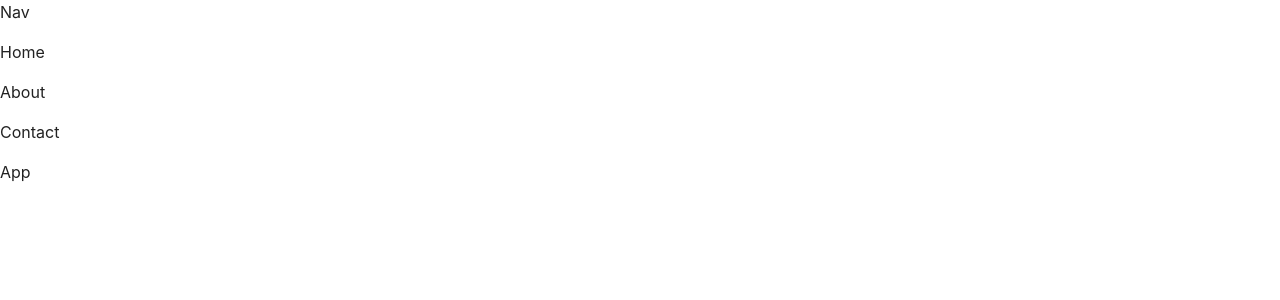
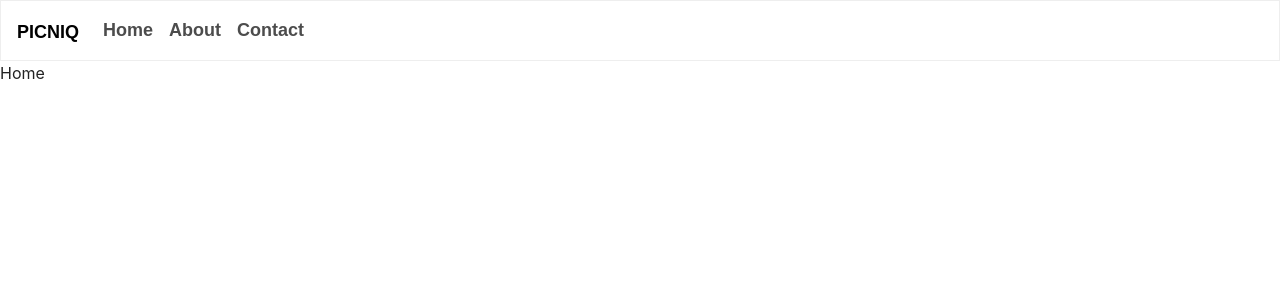
Before and after one commit to JPBrickhouse/picniqtwo, a React (Create React App) app in the folder client/: page / in a window 1280 px wide. Shown: the top 300 px of the page. Built offline with nearby package versions, Linux system fonts and the light colour scheme; no server answers; a web font is replaced by a local one.

Commit message:
Navigation bar success with links to react router switch components

```diff
--- a/client/package.json
+++ b/client/package.json
@@ -4,9 +4,13 @@
   "private": true,
   "proxy": "http://localhost:3001/",
   "dependencies": {
+    "@material-ui/core": "^4.11.3",
+    "@material-ui/icons": "^4.11.2",
     "axios": "^0.21.1",
+    "bootstrap": "^4.6.0",
     "dotenv": "^8.2.0",
     "react": "^16.13.1",
+    "react-bootstrap": "^1.4.3",
     "react-dom": "^16.13.1",
     "react-router-dom": "^5.1.2",
     "react-scripts": "3.4.3",
--- a/client/src/App.js
+++ b/client/src/App.js
@@ -1,40 +1,40 @@
 import React from "react";
 
 // Importing the various components
-import Nav from "./Nav"
+import ApplicationNavigation from "./ApplicationNavigation"
 import Home from "./Home"
 import About from "./About"
 import Contact from "./Contact"
 
+// Importing reacter router dom
+import { BrowserRouter, Switch, Route, Link } from "react-router-dom";
 
+// The application function
+function App() {
+  return (
+    <BrowserRouter>
+      <div>
 
-function App() {
+        <ApplicationNavigation />
 
+        <Switch>
+          <Route path="/contact">
+            <Contact />
+          </Route>
 
+          <Route path="/about">
+            <About />
+          </Route>
 
+          <Route path="/">
+            <Home />
+          </Route>
+        </Switch>
 
-
-  return (
-    <div>
-      {/* Navigation Bar */}
-      <Nav/>
-
-      {/* START of Router Switch to switch between home, about, contact */}
-      {/* Home */}
-      <Home/>
-
-      {/* About */}
-      <About/>
-
-      {/* Contact */}
-      <Contact/>
-      {/* END of Router Switch to switch between home, about, contact */}
-
-      {/* Placeholder text */}
-      <p>App</p>
-
-    </div>
+      </div>
+    </BrowserRouter>
   );
 }
 
+// Exporting the application function
 export default App;
--- /dev/null
+++ b/client/src/ApplicationNavigation.js
@@ -0,0 +1,31 @@
+// Importing React
+import React from 'react';
+
+// Importing components from React-Bootstrap
+import Nav from 'react-bootstrap/Nav'
+import Navbar from 'react-bootstrap/Navbar'
+
+// Importing reacter router dom
+import { BrowserRouter, Route, Link } from 'react-router-dom'
+
+// the Navigation function, aka, the Navigation Bar component
+const ApplicationNavigation = () => {
+    return (
+        <div>
+            <Navbar bg="light" expand="lg">
+                <Navbar.Brand as={Link} to="/">Picniq</Navbar.Brand>
+                <Navbar.Toggle aria-controls="basic-navbar-nav" />
+                <Navbar.Collapse id="basic-navbar-nav">
+                    <Nav className="mr-auto">
+                        <Nav.Link as={Link} to="/">Home</Nav.Link>
+                        <Nav.Link as={Link} to="/about">About</Nav.Link>
+                        <Nav.Link as={Link} to="/contact">Contact</Nav.Link>
+                    </Nav>
+                </Navbar.Collapse>
+            </Navbar>
+        </div>
+    );
+}
+
+// Exporting the Navigation Bar
+export default ApplicationNavigation;
--- a/client/src/Home.js
+++ b/client/src/Home.js
@@ -10,13 +10,13 @@ const Home = () => {
     // Move the Zomato call out of the useEffect and into a function
     // (The function will get called when the submit button is pushed)
     // For now, it exists in useEffect and only gets called once when the page loads
-    useEffect(() => {
-        // Using fetch to call the Zomato API
-        fetch("/api/externalRoutes/zomatoSearch")
-            .then(response => response.json())
-            .catch(error => console.log(error))
-            .then(data => console.log(data))
-    }, [])
+    // useEffect(() => {
+    //     // Using fetch to call the Zomato API
+    //     fetch("/api/externalRoutes/zomatoSearch")
+    //         .then(response => response.json())
+    //         .catch(error => console.log(error))
+    //         .then(data => console.log(data))
+    // }, [])
 
     return (
         <div>
--- a/client/src/Nav.js
+++ /dev/null
@@ -1,21 +0,0 @@
-import React from "react";
-
-const Nav = () => {
-    return (
-        <div>
-
-            {/* Logo Image, which links to Home route */}
-
-            {/* App Title, which links to Home route */}
-
-            {/* About, which links to About route */}
-
-            {/* Contact, which links to Contact route */}
-
-            {/* Placeholder text */}
-            <p>Nav</p>
-        </div>
-    );
-}
-
-export default Nav;
--- a/package.json
+++ b/package.json
@@ -20,11 +20,15 @@
     "nodemon": "^1.18.7"
   },
   "dependencies": {
+    "@material-ui/core": "^4.11.3",
+    "@material-ui/icons": "^4.11.2",
     "axios": "^0.21.1",
+    "bootstrap": "^4.6.0",
     "dotenv": "^8.2.0",
     "express": "^4.16.3",
     "if-env": "^1.0.4",
     "mongoose": "^5.11.13",
+    "react-bootstrap": "^1.4.3",
     "yelp-fusion": "^3.0.0"
   }
 }
```
Also changed, not shown: 2 other files (tests, documents, lock files or other folders).
